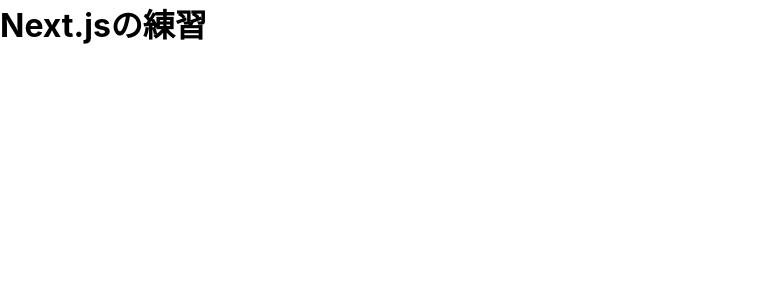
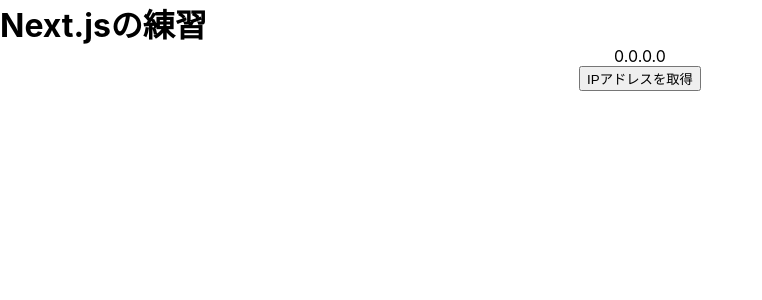
Before and after one commit to wd30gsrc/nuxt-sample, a Nuxt app: page /axios in a window 1280 px wide. Before the commit this address had no page. Shown: the top 300 px of the page, without its empty margins (0-762 px from the left). Built offline with nearby package versions, Linux system fonts and the light colour scheme.

Commit message:
ElementプラグインとAxiosモジュールをインストール

```diff
--- a/nuxt.config.js
+++ b/nuxt.config.js
@@ -35,6 +35,7 @@
   ** https://nuxtjs.org/guide/plugins
   */
   plugins: [
+    '~/plugins/element.js'
   ],
   /*
   ** Auto import components
@@ -52,6 +53,7 @@
   ** Nuxt.js modules
   */
   modules: [
+    '@nuxtjs/axios'
   ],
   /*
   ** Build configuration
--- a/package.json
+++ b/package.json
@@ -12,6 +12,8 @@
     "lint": "npm run lint:js"
   },
   "dependencies": {
+    "@nuxtjs/axios": "^5.11.0",
+    "element-ui": "^2.13.2",
     "nuxt": "^2.13.0"
   },
   "devDependencies": {
--- /dev/null
+++ b/pages/axios.vue
@@ -0,0 +1,23 @@
+<template>
+  <div style="text-align: center;">
+    <p>{{ ip }}</p>
+    <button @click="getIp">
+      IPアドレスを取得
+    </button>
+  </div>
+</template>
+
+<script>
+export default {
+  data () {
+    return {
+      ip: '0.0.0.0'
+    }
+  },
+  methods: {
+    async getIp () {
+      this.ip = await this.$axios.$get('http://icanhazip.com')
+    }
+  }
+}
+</script>
--- /dev/null
+++ b/pages/element.vue
@@ -0,0 +1,20 @@
+<template>
+  <div>
+    <el-button @click="visible = true">
+      ダイアログを開く
+    </el-button>
+    <el-dialog :visible.sync="visible" title="確認">
+      <p>処理されました。</p>
+    </el-dialog>
+  </div>
+</template>
+
+<script>
+export default {
+  data () {
+    return {
+      visible: false
+    }
+  }
+}
+</script>
--- /dev/null
+++ b/plugins/element.js
@@ -0,0 +1,5 @@
+import Vue from 'vue'
+import Element from 'element-ui'
+import 'element-ui/lib/theme-chalk/index.css'
+
+Vue.use(Element)
```
Also changed, not shown: 1 other file (tests, documents, lock files or other folders).
